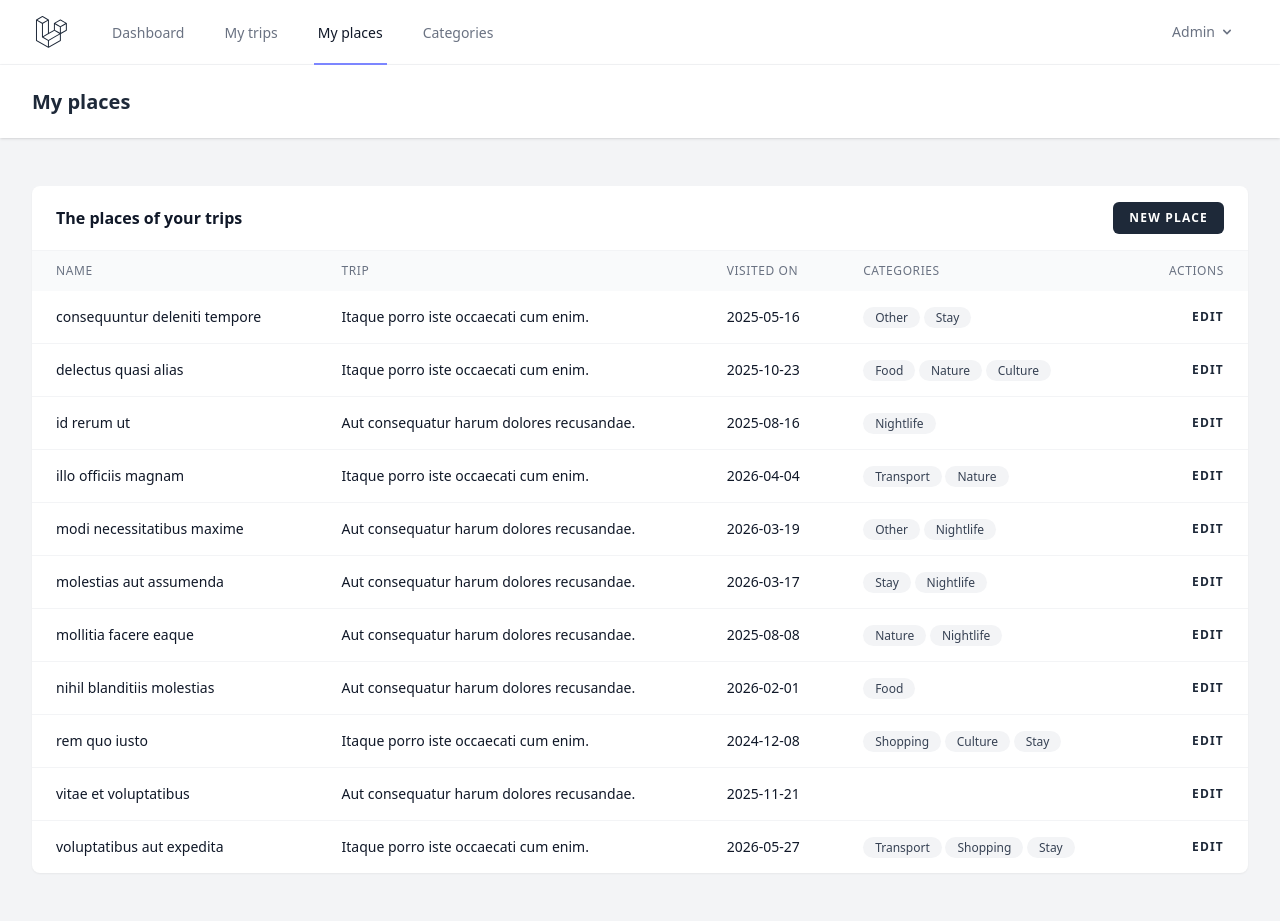
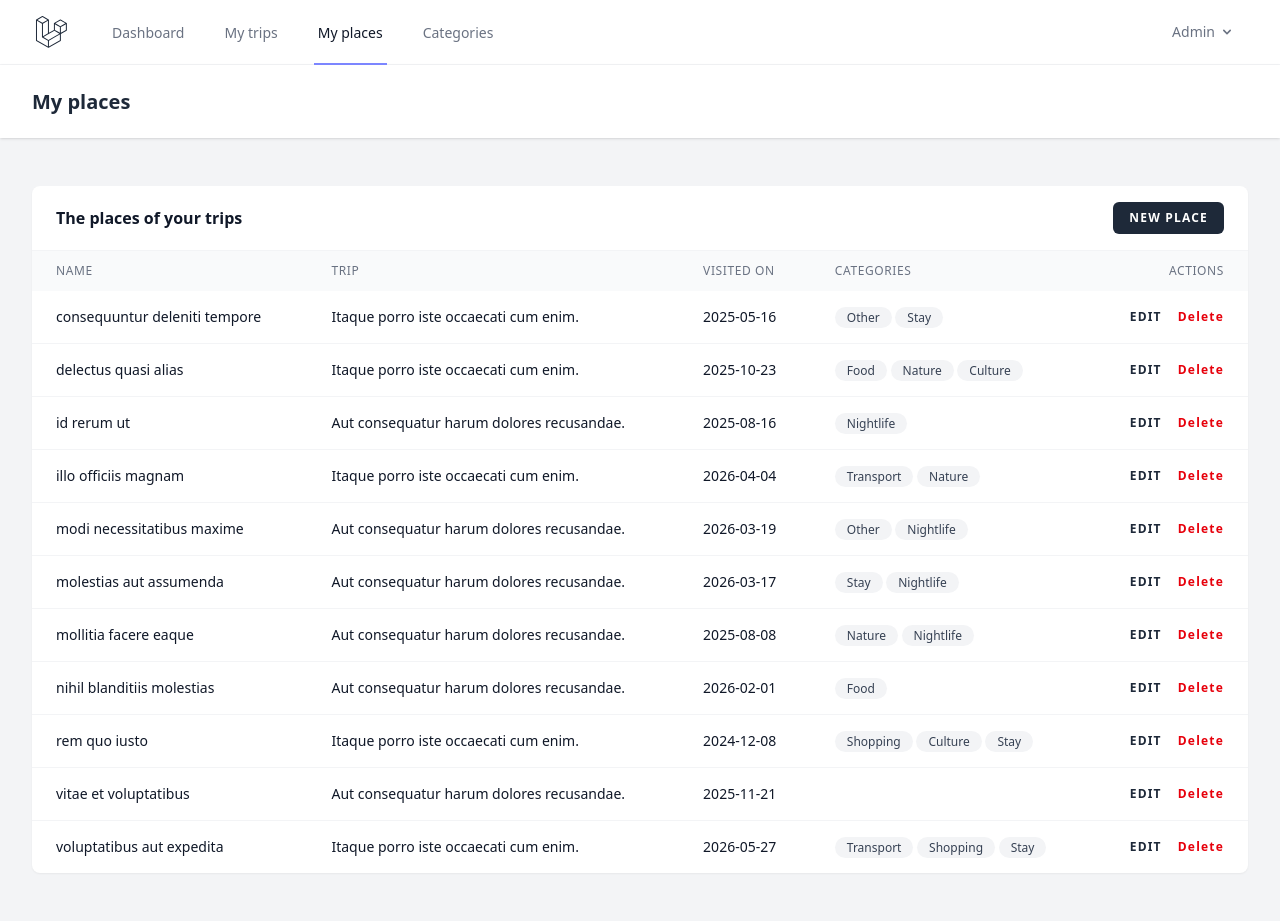
Before and after one commit to Aye-Nyein-Thaw/pinbook, a Laravel app: page /user/places in a window 1280 px wide. Run offline with Laravel 12, Linux system fonts and the light colour scheme; a user stored in the database is signed in; data comes from the database, SQL or seed files in the repository; some libraries are stand-ins or nearby versions.

Commit message:
FEATURE :sparkles: Add destroy for places

```diff
--- a/app/Http/Controllers/Userzone/PlaceController.php
+++ b/app/Http/Controllers/Userzone/PlaceController.php
@@ -67,6 +67,18 @@ class PlaceController extends Controller
         return redirect()->route('userzone.places.index');
     }
 
+    public function destroy(int $id)
+    {
+        $place = Place::findOrFail($id);
+
+        // pure foreign keys: remove the category links ourselves
+        $place->categories()->detach();
+
+        $place->delete();
+
+        return redirect()->route('userzone.places.index');
+    }
+
     /**
      * @return array<string, array<int, string>>
      */
--- a/resources/views/userzone/places/index.blade.php
+++ b/resources/views/userzone/places/index.blade.php
@@ -38,7 +38,15 @@
                                     @endforeach
                                 </td>
                                 <td class="px-6 py-4 text-right text-xs font-semibold uppercase tracking-widest">
-                                    <a href="{{ route('userzone.places.edit', $place->id) }}" class="text-gray-800 hover:text-gray-600">Edit</a>
+                                    <div class="flex items-center justify-end gap-4">
+                                        <a href="{{ route('userzone.places.edit', $place->id) }}" class="text-gray-800 hover:text-gray-600">Edit</a>
+
+                                        <form action="{{ route('userzone.places.destroy', $place->id) }}" method="post">
+                                            @method('delete')
+                                            @csrf
+                                            <button type="submit" class="text-red-600 hover:text-red-500">Delete</button>
+                                        </form>
+                                    </div>
                                 </td>
                             </tr>
                         @empty
--- a/routes/web.php
+++ b/routes/web.php
@@ -32,7 +32,7 @@ Route::middleware('auth')->group(function () {
     // Normal user routes here ------------------------------------------------------------------
     Route::prefix('user')->name('userzone.')->group(function () {
         Route::resource('trips', App\Http\Controllers\Userzone\TripController::class)->except('show');
-        Route::resource('places', App\Http\Controllers\Userzone\PlaceController::class)->only(['index', 'create', 'store', 'edit', 'update']);
+        Route::resource('places', App\Http\Controllers\Userzone\PlaceController::class)->except('show');
         Route::resource('categories', App\Http\Controllers\Userzone\CategoryController::class)->except('show');
     });
 
```
